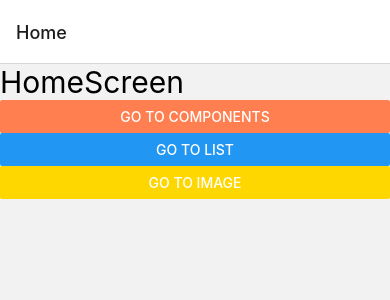
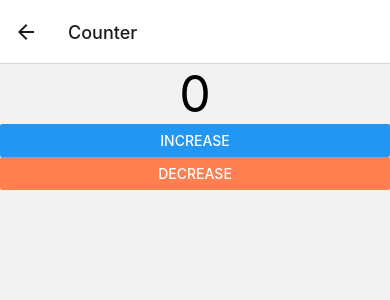
Before and after one commit to UsamaBhakrani/Native-Components-RN, a React Native app: screen /Counter in a window 390 px wide. Shown: the top 300 px of the page. Built offline with nearby package versions, Linux system fonts and the light colour scheme.

Commit message:
Counter state with useState

```diff
--- a/App.js
+++ b/App.js
@@ -4,6 +4,7 @@ import HomeScreen from "./src/screens/HomeScreen";
 import ListScreen from "./src/screens/ListScreen";
 import ComponentScreen from "./src/screens/ComponentScreen";
 import ImageScreen from "./src/screens/ImageScreen";
+import CounterScreen from "./src/screens/CounterScreen";
 
 const Stack = createNativeStackNavigator();
 
@@ -15,6 +16,7 @@ const App = () => {
         <Stack.Screen name="List" component={ListScreen} />
         <Stack.Screen name="Component" component={ComponentScreen} />
         <Stack.Screen name="Image" component={ImageScreen} />
+        <Stack.Screen name="Counter" component={CounterScreen} />
       </Stack.Navigator>
     </NavigationContainer>
   );
--- /dev/null
+++ b/src/screens/CounterScreen.js
@@ -0,0 +1,19 @@
+import { useState } from "react";
+import { Button, View, Text } from "react-native";
+
+const CounterScreen = () => {
+  const [counter, setCounter] = useState(0);
+  return (
+    <View>
+      <Text style={{ fontSize: 50, textAlign: "center" }}>{counter}</Text>
+      <Button title="Increase" onPress={() => setCounter(counter + 1)} />
+      <Button
+        color="coral"
+        title="Decrease"
+        onPress={() => setCounter(counter - 1)}
+      />
+    </View>
+  );
+};
+
+export default CounterScreen;
--- a/src/screens/HomeScreen.js
+++ b/src/screens/HomeScreen.js
@@ -2,27 +2,30 @@ import { Text, View, StyleSheet, Button, TouchableOpacity } from "react-native";
 
 const HomeScreen = ({ navigation: { navigate } }) => {
   return (
-    <View>
+    <View style={styles.cotainer}>
       <Text style={styles.text}>HomeScreen</Text>
       <Button
         color="coral"
         title="Go to Components"
         onPress={() => navigate("Component")}
       />
-      <Button
-        title="Go to List"
-        onPress={() => navigate("List")}
-      />
+      <Button title="Go to List" onPress={() => navigate("List")} />
       <Button
         color="gold"
         title="Go to Image"
         onPress={() => navigate("Image")}
+      />
+      <Button
+        color="cyan"
+        title="Go to Counter"
+        onPress={() => navigate("Counter")}
       />
     </View>
   );
 };
 
 const styles = StyleSheet.create({
+  container: {},
   text: {
     fontSize: 30,
   },
```
